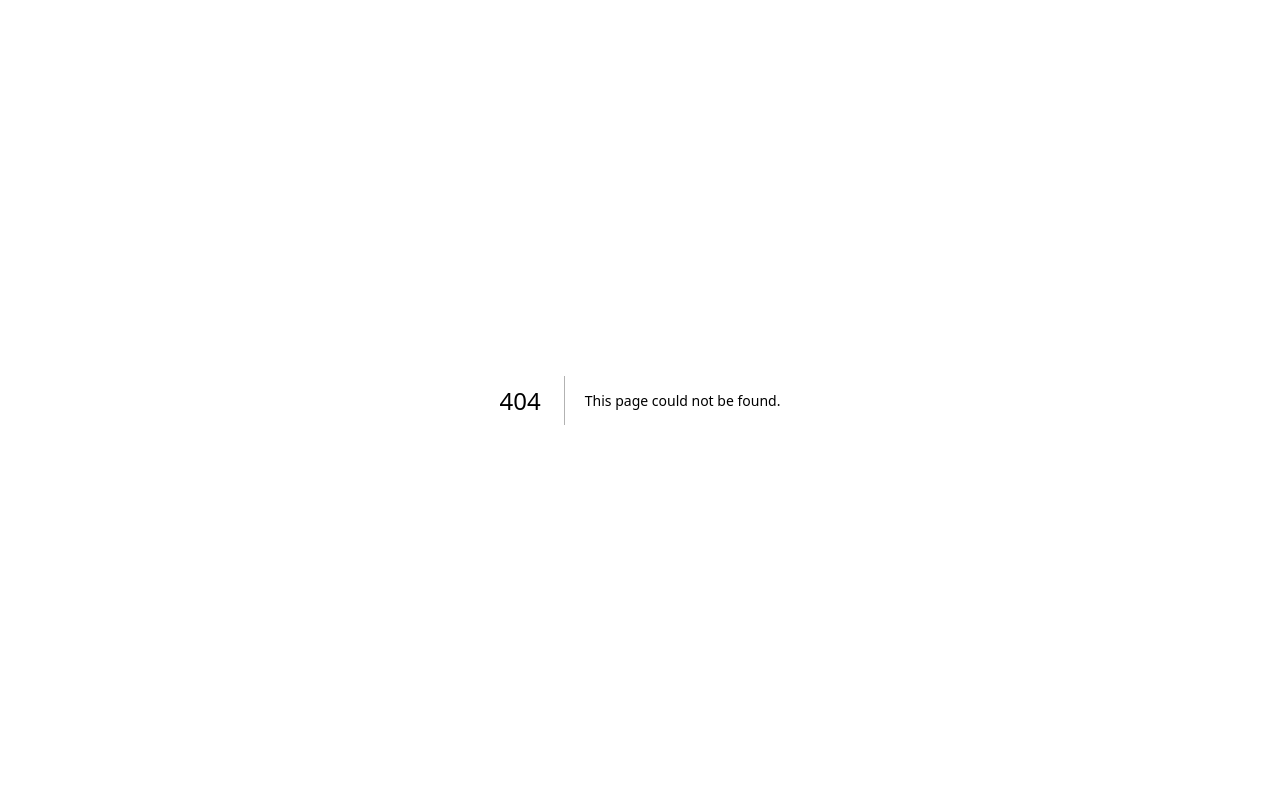
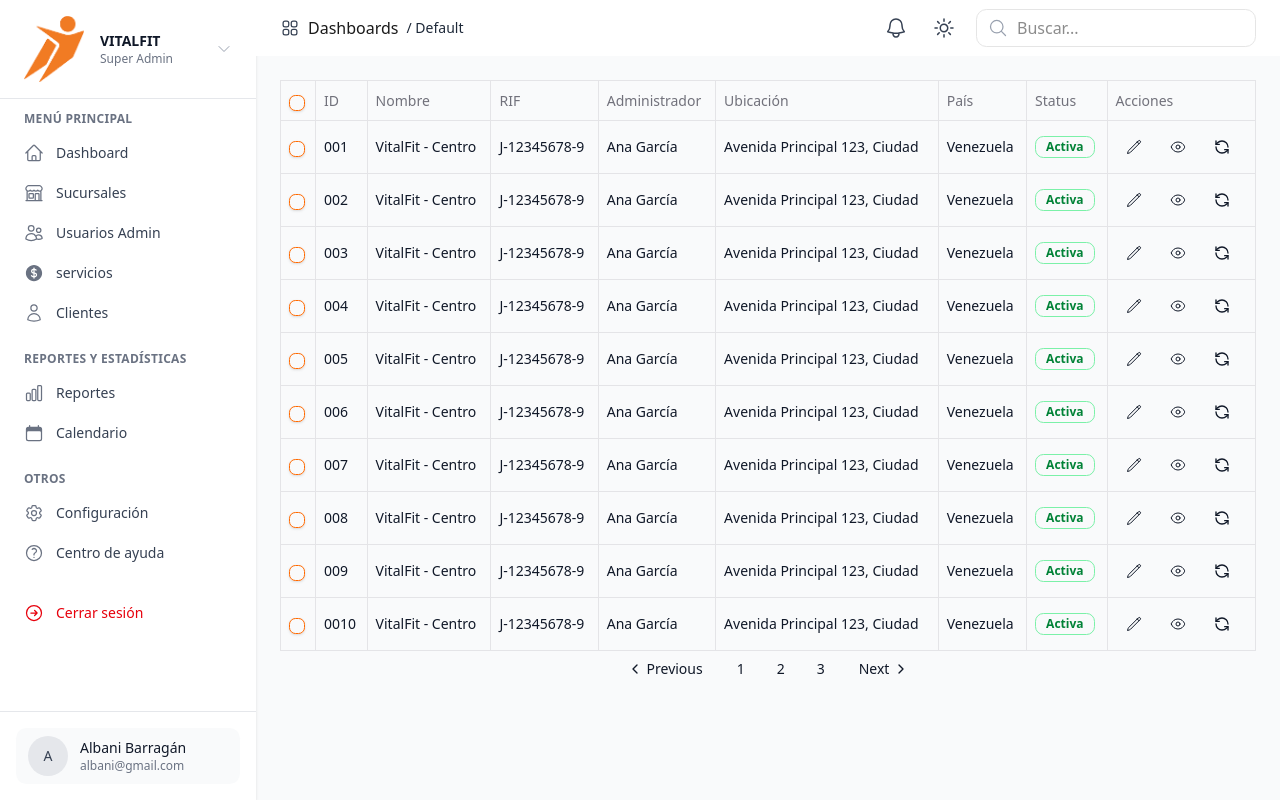
Before and after one commit to VitalFitTeam/dashboard, a Next.js app: page /sucursales in a window 1280 px wide. Before the commit this address had no page. Built offline with nearby package versions, Linux system fonts and the light colour scheme.

Commit message:
feat: Add dynamic branches table (BranchesTable)

```diff
--- /dev/null
+++ b/src/app/(dashboard)/sucursales/BranchesTable.tsx
@@ -0,0 +1,113 @@
+"use client";
+import { Column, DataTable } from "@/components/table/DataTable";
+import { Badge } from "@/components/ui/badge";
+import { Button } from "@/components/ui/button";
+import { EyeIcon, PencilIcon, TrashIcon } from "@heroicons/react/24/outline";
+import { RefreshCcw, RotateCwIcon } from "lucide-react";
+import { useState } from "react";
+
+type Branches = {
+  id: string;
+  name: string;
+  rif: string;
+  administrator: string;
+  location: string;
+  country: string;
+  status: "active" | "inactive" | "maintenance";
+};
+
+const branchesColumns: Column<Branches>[] = [
+  {
+    header: "ID",
+    accessor: "id",
+  },
+  {
+    header: "Nombre",
+    accessor: "name",
+  },
+  {
+    header: "RIF",
+    accessor: "rif",
+  },
+  {
+    header: "Administrador",
+    accessor: "administrator",
+  },
+  {
+    header: "Ubicación",
+    accessor: "location",
+  },
+  {
+    header: "País",
+    accessor: "country",
+  },
+  {
+    header: "Status",
+    accessor: "status",
+    render: (value) => {
+      let displayText = "";
+      let color = "";
+
+      switch (value) {
+        case "active":
+          displayText = "Activa";
+          color = "text-green-700 border-green-300";
+          break;
+        case "inactive":
+          displayText = "Inactiva";
+          color = "text-red-700 border-red-300";
+          break;
+        case "maintenance":
+          displayText = "En mantenimiento";
+          color = "text-yellow-700 border-yellow-300";
+          break;
+        default:
+          displayText = "Desconocido";
+          color = "bg-gray-100 text-gray-700 border-gray-300";
+      }
+
+      return (
+        <Badge variant="outline" className={`border ${color}`}>
+          {displayText}
+        </Badge>
+      );
+    },
+  },
+];
+
+const sucursales: Branches[] = Array.from({ length: 30 }).map((_, i) => ({
+  id: `00${i + 1}`,
+  name: "VitalFit - Centro",
+  rif: "J-12345678-9",
+  administrator: "Ana García",
+  location: "Avenida Principal 123, Ciudad",
+  country: "Venezuela",
+  status: i < 10 ? "active" : i < 20 ? "inactive" : "maintenance",
+}));
+
+export default function BranchesTable() {
+  const [page, setPage] = useState(1);
+
+  return (
+    <DataTable
+      columns={branchesColumns}
+      data={sucursales}
+      page={page}
+      pageSize={10}
+      onPageChange={setPage}
+      actions={() => (
+        <div className="flex items-center gap-2">
+          <Button size="icon" variant="ghost">
+            <PencilIcon className="h-4 w-4" />
+          </Button>
+          <Button size="icon" variant="ghost">
+            <EyeIcon className="h-4 w-4" />
+          </Button>
+          <Button size="icon" variant="ghost">
+            <RefreshCcw className="h-4 w-4" />
+          </Button>
+        </div>
+      )}
+    />
+  );
+}
--- /dev/null
+++ b/src/app/(dashboard)/sucursales/page.tsx
@@ -0,0 +1,5 @@
+import BranchesTable from "./BranchesTable";
+
+export default function HomeBranches() {
+  return <BranchesTable />;
+}
--- a/src/components/table/DataTable.tsx
+++ b/src/components/table/DataTable.tsx
@@ -1,4 +1,4 @@
-import React, { useState } from "react";
+"use client";
 import {
   Table,
   TableHeader,
@@ -9,6 +9,7 @@ import {
 } from "../ui/table";
 import { Checkbox } from "../ui/checkbox";
 import { PaginationControls } from "./PaginationControls";
+import { useState } from "react";
 
 export type Column<T> = {
   header: string;
```
